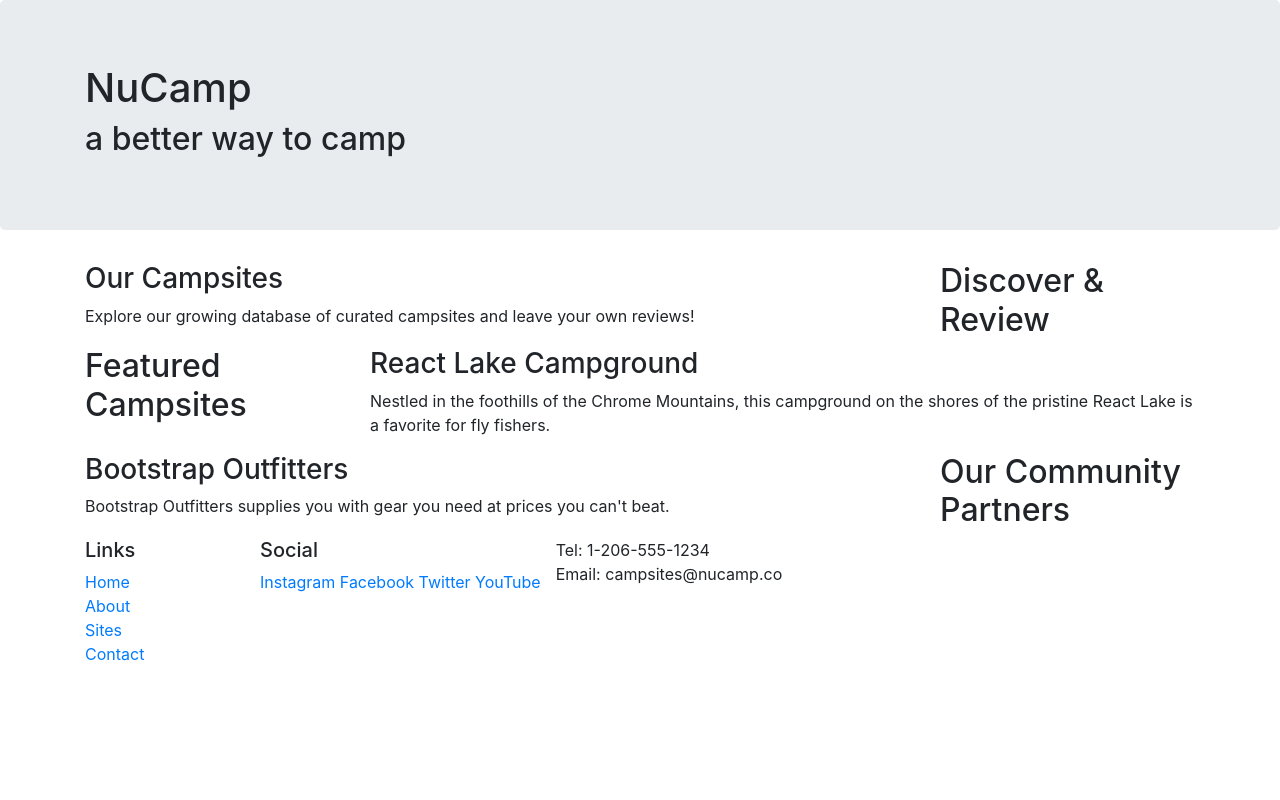
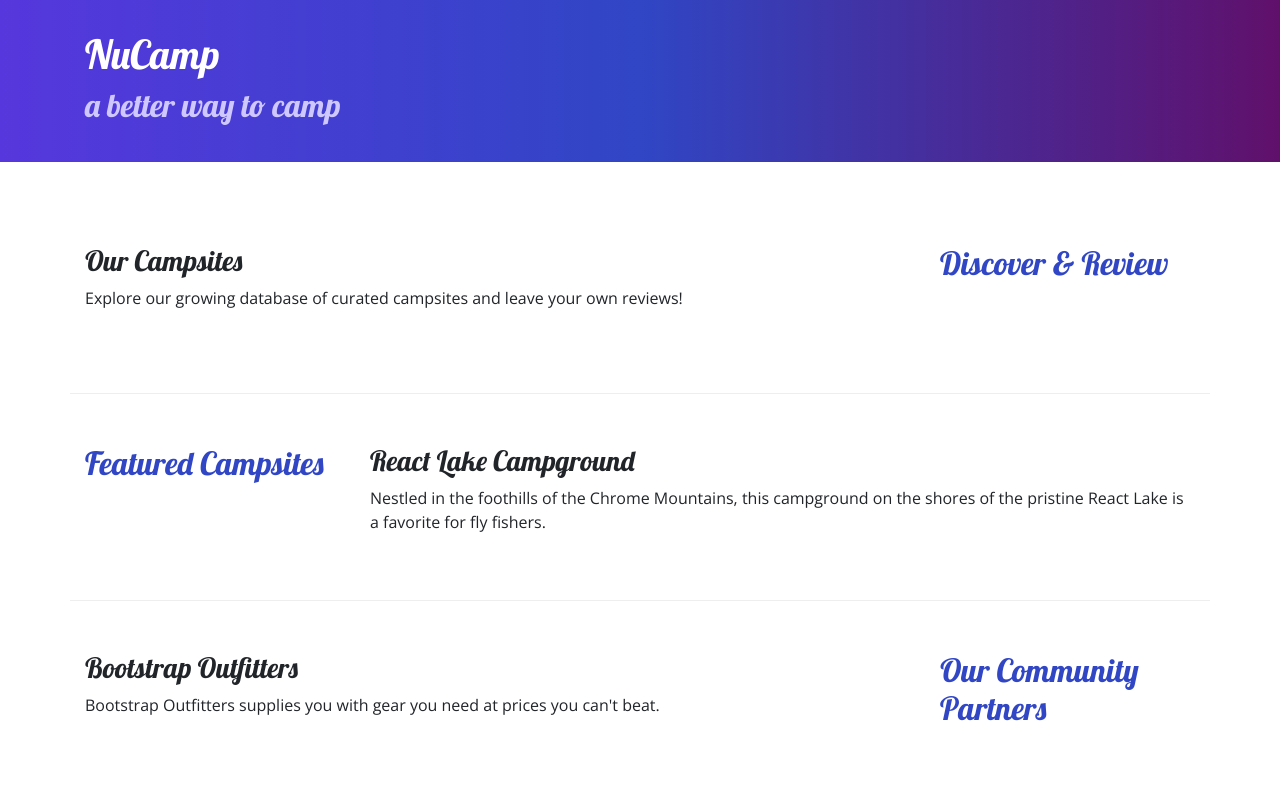
Before and after one commit to St-Jermyn/Nucamp-site, a website: page index.html in a window 1280 px wide. Shown: the top 800 px of the page. Drawn offline with nearby package versions, Linux system fonts and the light colour scheme.

Commit message:
My comback- Bootstrap Project

```diff
--- /dev/null
+++ b/css/styles.css
@@ -0,0 +1,32 @@
+body {
+    font-family: "Open Sans", sans-serif;
+}
+
+h1, h2, h3 {
+    font-family: "Lobster", cursive;
+}
+
+h2 {
+    color: #3046C5;
+}
+
+header h2 {
+    color: #CEC8FF;
+}
+
+footer {
+    background-image: linear-gradient(#CEC8FF, white);
+    padding: 20px 0;
+}
+
+.jumbotron {
+    padding: 30px;
+    background-image: linear-gradient(to right, #5637DD, #3046C5, #60106B);
+    color: white;
+}
+
+.row-content {
+    padding: 50px 0;
+    border-bottom: 1px ridge;
+    min-height: 200px;
+}
--- a/index.html/index.html
+++ b/index.html
@@ -9,11 +9,17 @@
     <link rel="stylesheet" href="node_modules/bootstrap/dist/css/bootstrap.min.css" />
 
     <title>NuCamp: A Better Way To Camp</title>
+
+    <!-- Additional CSS must be placed after Bootstrap CSS -->
+    <link rel="stylesheet" href="https://fonts.googleapis.com/css?family=Lobster|Open+Sans" />
+    <link rel="stylesheet" href="css/styles.css" />
+    <title>NuCamp: A Better Way To Camp</title>
+
 </head>
 
 <body>
 
-    <header class="jumbotron">
+    <header class="jumbotron jumbotron-fluid">
         <div class="container">
             <div class="row">
                 <div class="col">
@@ -24,26 +30,25 @@
         </div>
     </header>
         <div class="container">
-            <div class="row">
+            <div class="row row-content">
                 <div class="col-sm-4 order-sm-last col-md-3">
                     <h2>Discover & Review</h2>
                 </div>
-
                 <div class="col">
                     <h3>Our Campsites</h3>
                     <p>Explore our growing database of curated campsites and leave your own reviews!</p>
                 </div>
             </div>
-            <div class="row">
+            <div class="row row-content">
                 <div class="col-sm-4 col-md-3">
                     <h2>Featured Campsites</h2>
                 </div>
                 <div class="col">
-                <h3>React Lake Campground</h3>
-                <p>Nestled in the foothills of the Chrome Mountains, this campground on the shores of the pristine React Lake is a favorite for fly fishers.</p>
+                    <h3>React Lake Campground</h3>
+                    <p>Nestled in the foothills of the Chrome Mountains, this campground on the shores of the pristine React Lake is a favorite for fly fishers.</p>
                 </div>
             </div>
-            <div class="row">
+            <div class="row row-content">
                 <div class="col-sm-4  order-sm-last col-md-3">
                     <h2>Our Community Partners</h2>
                 </div>
@@ -57,7 +62,7 @@
     <footer>
         <div class="container">
             <div class="row">
-                <div class="col-4 col-sm-2 offset-1n">
+                <div class="col-4 col-sm-2 offset-1">
                     <h5>Links</h5>
                     <ul class="list-unstyled">
                         <li><a href="#">Home</a></li>
@@ -75,7 +80,7 @@
                     <a href="http://youtube.com/">YouTube</a>
                 </div>
                 <div class="col-sm-4">
-                    Tel: 1-206-555-1234<br />
+                    Tel: 1-206-555-1234<br/>
                     Email: campsites@nucamp.co
                  </div>
             </div>
--- a/package.json
+++ b/package.json
@@ -14,7 +14,9 @@
     "bootstrap": "^4.5.2",
     "i": "^0.3.6",
     "jquery": "^3.5.1",
-    "lite-server": "^2.5.4",
     "popper.js": "^1.16.1"
+  },
+  "devDependencies": {
+    "lite-server": "^2.5.4"
   }
 }
```
Also changed, not shown: aboutUs.html (added, +99 -0 lines), 1 other file.
